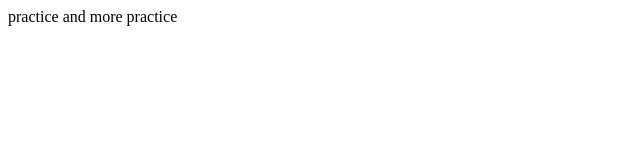
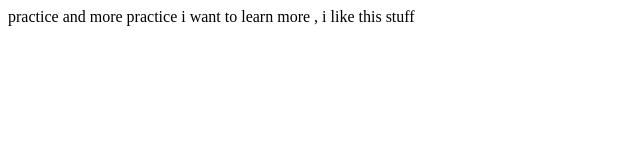
Before and after one commit to DarioDAngeloo/learning-about-git, a plain HTML site: page h.html in a window 1280 px wide. Shown: the whole page, without its empty margins (0-640 px from the left). Drawn offline with Linux system fonts and the light colour scheme.

Commit message:
Addin a phrase to see changes

```diff
--- a/h.html
+++ b/h.html
@@ -7,6 +7,6 @@
     <title>Document</title>
   </head>
   <body>
-    practice and more practice
+    practice and more practice i want to learn more , i like this stuff
   </body>
 </html>
```
